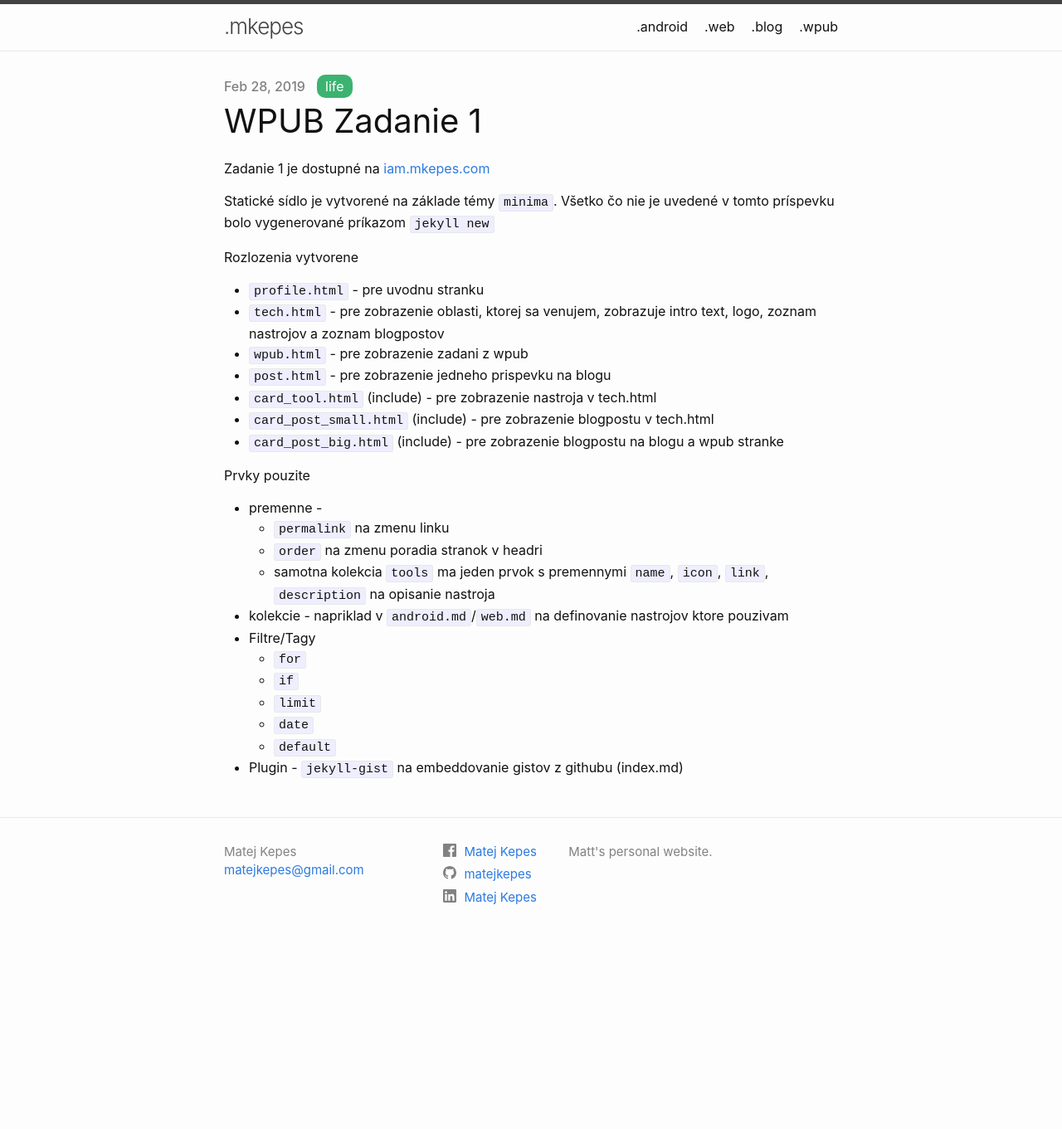
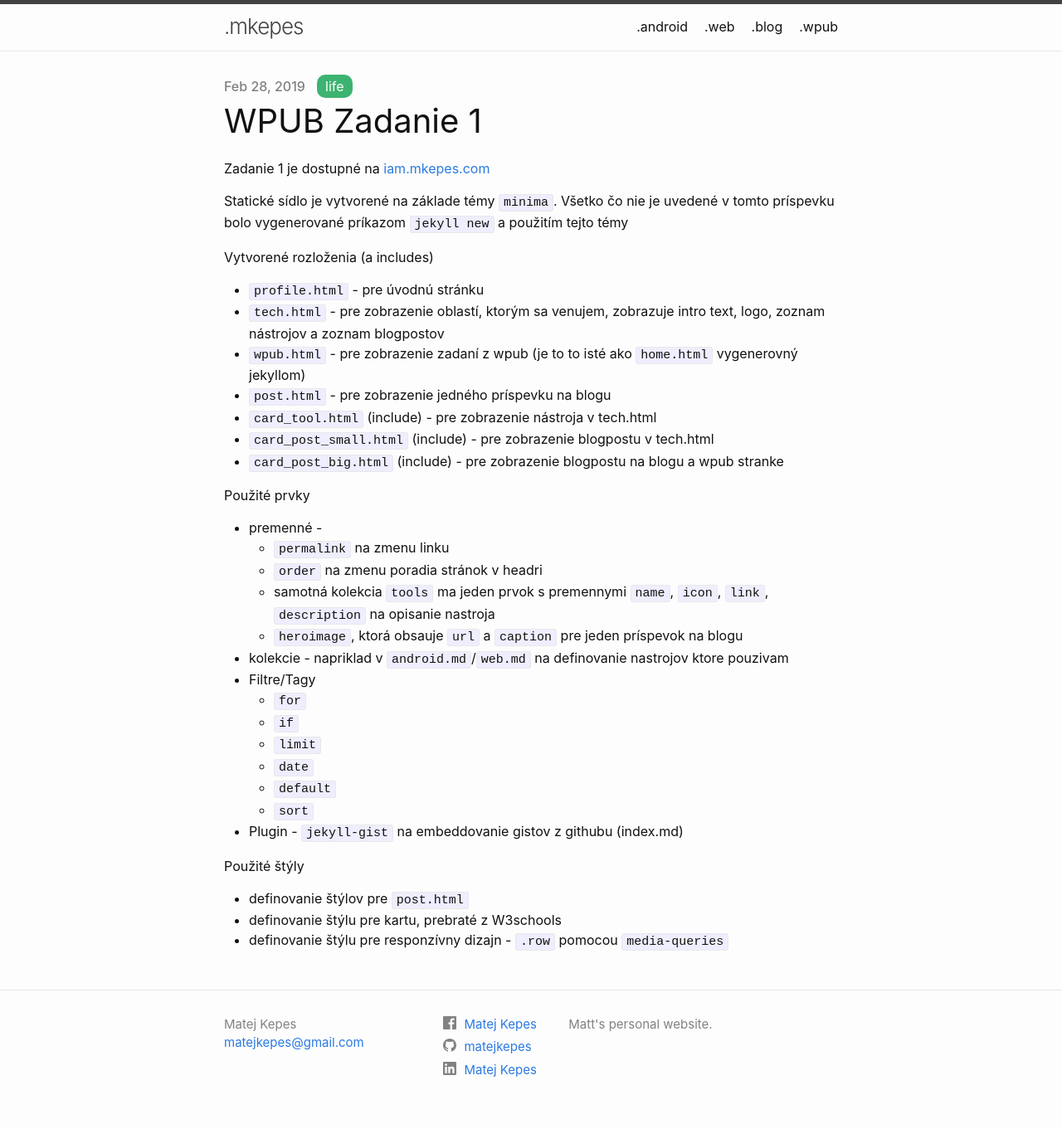
Before and after one commit to matejkepes/matejkepes.github.io, a Jekyll site: the page built from _posts/2018-02-28-zadanie1.md, in a window 1280 px wide. Shown: the whole page at 83% size. Built offline with Jekyll 4.4.1, drawn with Linux system fonts in a browser that asks for light colours; before the commit the page ends 1153 px from its top, so only the background shows below that.

Commit message:
Pridaj dokumentaciu

```diff
--- a/_posts/2018-02-28-zadanie1.md
+++ b/_posts/2018-02-28-zadanie1.md
@@ -8,23 +8,23 @@ tags: [life]
 
 Zadanie 1 je dostupné na [iam.mkepes.com](https://iam.mkepes.com)
 
-Statické sídlo je vytvorené na základe témy `minima`. Všetko čo nie je uvedené v tomto príspevku bolo vygenerované
-príkazom `jekyll new`
+Statické sídlo je vytvorené na základe témy `minima`. Všetko čo nie je uvedené v tomto príspevku bolo vygenerované príkazom `jekyll new` a použitím tejto témy
 
-Rozlozenia vytvorene
-- `profile.html` - pre uvodnu stranku
-- `tech.html` - pre zobrazenie oblasti, ktorej sa venujem, zobrazuje intro text, logo, zoznam nastrojov a zoznam blogpostov
-- `wpub.html` - pre zobrazenie zadani z wpub
-- `post.html` - pre zobrazenie jedneho prispevku na blogu
-- `card_tool.html` (include) - pre zobrazenie nastroja v tech.html
+#### Vytvorené rozloženia (a includes)
+- `profile.html` - pre úvodnú stránku
+- `tech.html` - pre zobrazenie oblastí, ktorým sa venujem, zobrazuje intro text, logo, zoznam nástrojov a zoznam blogpostov
+- `wpub.html` - pre zobrazenie zadaní z wpub (je to to isté ako `home.html` vygenerovný jekyllom)
+- `post.html` - pre zobrazenie jedného príspevku na blogu
+- `card_tool.html` (include) - pre zobrazenie nástroja v tech.html
 - `card_post_small.html` (include) - pre zobrazenie blogpostu v tech.html
 - `card_post_big.html` (include) - pre zobrazenie blogpostu na blogu a wpub stranke
 
-Prvky pouzite
-- premenne -
+#### Použité prvky
+- premenné -
     - `permalink` na zmenu linku
-    - `order` na zmenu poradia stranok v headri
-    - samotna kolekcia `tools` ma jeden prvok s premennymi `name`, `icon`, `link`, `description` na opisanie nastroja
+    - `order` na zmenu poradia stránok v headri
+    - samotná kolekcia `tools` ma jeden prvok s premennymi `name`, `icon`, `link`, `description` na opisanie nastroja
+    - `heroimage`, ktorá obsauje `url` a `caption` pre jeden príspevok na blogu
 - kolekcie - napriklad v `android.md`/`web.md` na definovanie nastrojov ktore pouzivam
 - Filtre/Tagy
     - `for`
@@ -32,4 +32,10 @@ Prvky pouzite
     - `limit`
     - `date`
     - `default`
+    - `sort`
 - Plugin - `jekyll-gist` na embeddovanie gistov z githubu (index.md)
+
+#### Použité štýly
+- definovanie štýlov pre `post.html`
+- definovanie štýlu pre kartu, prebraté z W3schools
+- definovanie štýlu pre responzívny dizajn - `.row` pomocou `media-queries`
```
